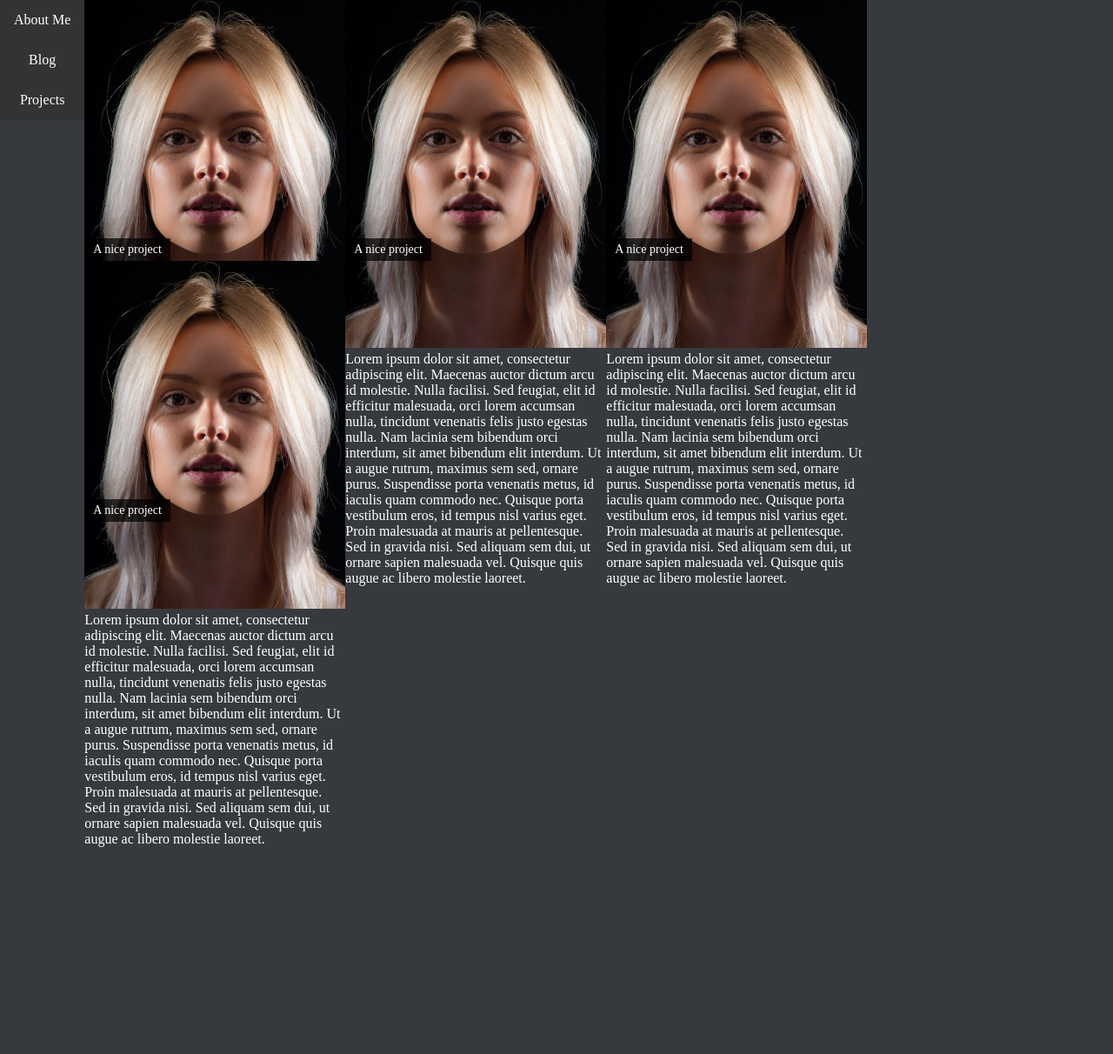
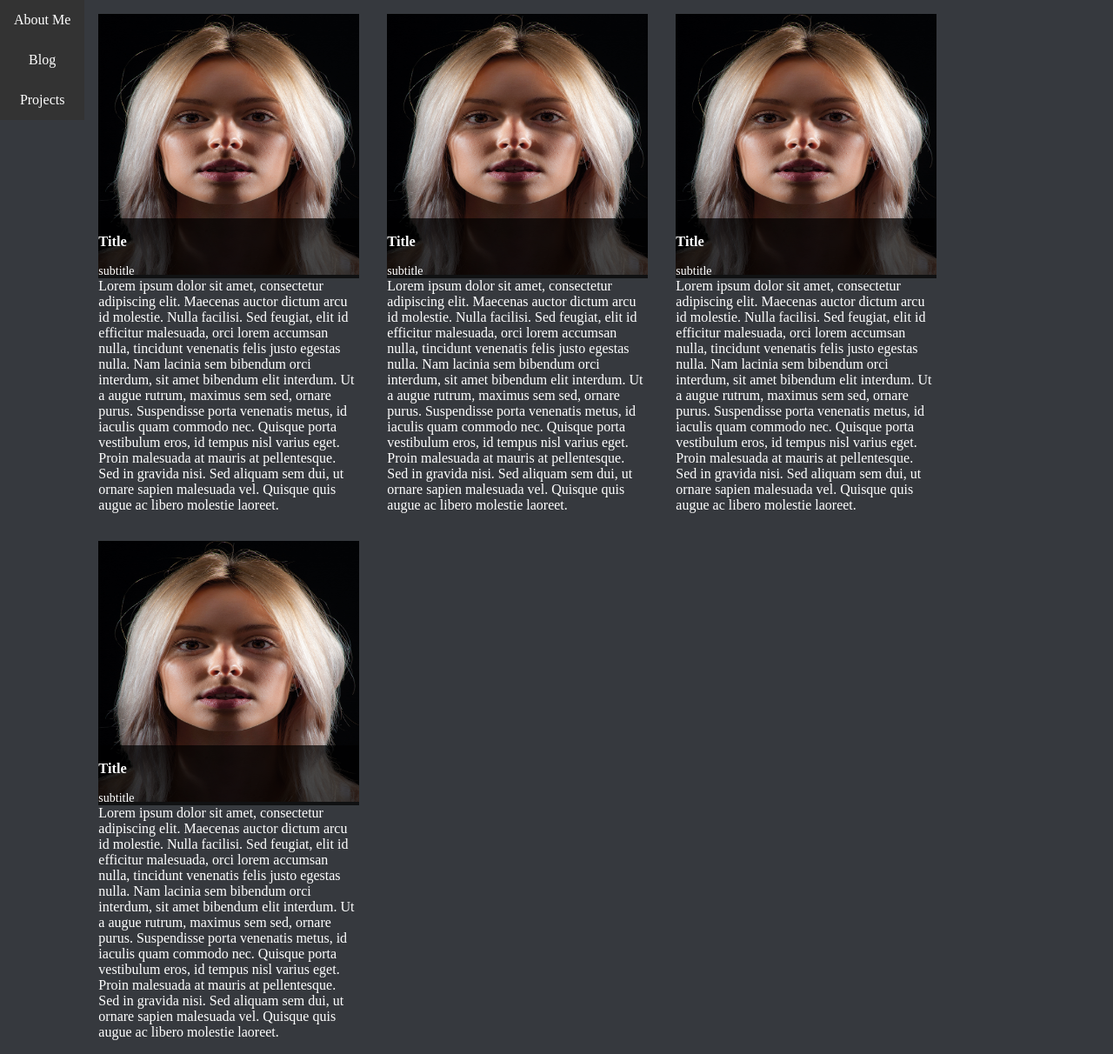
Before and after one commit to 12calert/PersonalWebsite, a Django app: page / in a window 1280 px wide. Shown: the part 18-1230 px from the top of the page at 87% size. Before the commit the page ends 992 px from the top, so only its background shows below. Run offline with Django 3.2, Linux system fonts and the light colour scheme.

Commit message:
Portfolio initial adjustment

```diff
--- a/assets/css/main.css
+++ b/assets/css/main.css
@@ -70,17 +70,28 @@ body {
 }
 
 .project-slide {
-  position: relative;
-  width: 300px;
-  height: 300px;
+  margin: 1em;
 }
 
-.text {
+.titletextspace {
   position: absolute;
   bottom: 0;
   left: 0;
   background-color: rgba(0, 0, 0, 0.7); /* Adjust the background color and opacity as needed */
   color: #fff; /* Adjust the text color as needed */
-  padding: 5px 10px;
   font-size: 14px;
+  width: 100%;
 }
+.project-slide img {
+  width: 300px;
+  height: 300px;
+}
+
+.description {
+  width: 300px;
+}
+
+.imagecontainer {
+  position: relative;
+  width: 300px; /* Adjust width as needed */
+}
--- a/templates/home.html
+++ b/templates/home.html
@@ -10,27 +10,48 @@
 <div class="project-container">
 
   <div class="project-slide">
-    <img src="{% static 'images/img1.jpg' %}" style="width:100%">
-    <div class="text">A nice project</div>
+    <div class="imagecontainer">
+      <img src="{% static 'images/img1.jpg' %}">
+      <div class="titletextspace">
+        <div class="title"><h3>Title</h3></div>
+        <div class="subtitle">subtitle</div>
+      </div>
+    </div>
     <div class="description">Lorem ipsum dolor sit amet, consectetur adipiscing elit. Maecenas auctor dictum arcu id molestie. Nulla facilisi. Sed feugiat, elit id efficitur malesuada, orci lorem accumsan nulla, tincidunt venenatis felis justo egestas nulla. Nam lacinia sem bibendum orci interdum, sit amet bibendum elit interdum. Ut a augue rutrum, maximus sem sed, ornare purus. Suspendisse porta venenatis metus, id iaculis quam commodo nec. Quisque porta vestibulum eros, id tempus nisl varius eget. Proin malesuada at mauris at pellentesque. Sed in gravida nisi. Sed aliquam sem dui, ut ornare sapien malesuada vel. Quisque quis augue ac libero molestie laoreet. </div>
   </div>
 
   <div class="project-slide">
-    <img src="{% static 'images/img1.jpg' %}" style="width:100%">
-    <div class="text">A nice project</div>
+    <div class="imagecontainer">
+      <img src="{% static 'images/img1.jpg' %}">
+      <div class="titletextspace">
+        <div class="title"><h3>Title</h3></div>
+        <div class="subtitle">subtitle</div>
+      </div>
+    </div>
     <div class="description">Lorem ipsum dolor sit amet, consectetur adipiscing elit. Maecenas auctor dictum arcu id molestie. Nulla facilisi. Sed feugiat, elit id efficitur malesuada, orci lorem accumsan nulla, tincidunt venenatis felis justo egestas nulla. Nam lacinia sem bibendum orci interdum, sit amet bibendum elit interdum. Ut a augue rutrum, maximus sem sed, ornare purus. Suspendisse porta venenatis metus, id iaculis quam commodo nec. Quisque porta vestibulum eros, id tempus nisl varius eget. Proin malesuada at mauris at pellentesque. Sed in gravida nisi. Sed aliquam sem dui, ut ornare sapien malesuada vel. Quisque quis augue ac libero molestie laoreet. </div>
   </div>
+
   <div class="project-slide">
-    <img src="{% static 'images/img1.jpg' %}" style="width:100%">
-    <div class="text">A nice project</div>
+    <div class="imagecontainer">
+      <img src="{% static 'images/img1.jpg' %}">
+      <div class="titletextspace">
+        <div class="title"><h3>Title</h3></div>
+        <div class="subtitle">subtitle</div>
+      </div>
+    </div>
     <div class="description">Lorem ipsum dolor sit amet, consectetur adipiscing elit. Maecenas auctor dictum arcu id molestie. Nulla facilisi. Sed feugiat, elit id efficitur malesuada, orci lorem accumsan nulla, tincidunt venenatis felis justo egestas nulla. Nam lacinia sem bibendum orci interdum, sit amet bibendum elit interdum. Ut a augue rutrum, maximus sem sed, ornare purus. Suspendisse porta venenatis metus, id iaculis quam commodo nec. Quisque porta vestibulum eros, id tempus nisl varius eget. Proin malesuada at mauris at pellentesque. Sed in gravida nisi. Sed aliquam sem dui, ut ornare sapien malesuada vel. Quisque quis augue ac libero molestie laoreet. </div>
   </div>
+
   <div class="project-slide">
-    <img src="{% static 'images/img1.jpg' %}" style="width:100%">
-    <div class="text">A nice project</div>
+    <div class="imagecontainer">
+      <img src="{% static 'images/img1.jpg' %}">
+      <div class="titletextspace">
+        <div class="title"><h3>Title</h3></div>
+        <div class="subtitle">subtitle</div>
+      </div>
+    </div>
     <div class="description">Lorem ipsum dolor sit amet, consectetur adipiscing elit. Maecenas auctor dictum arcu id molestie. Nulla facilisi. Sed feugiat, elit id efficitur malesuada, orci lorem accumsan nulla, tincidunt venenatis felis justo egestas nulla. Nam lacinia sem bibendum orci interdum, sit amet bibendum elit interdum. Ut a augue rutrum, maximus sem sed, ornare purus. Suspendisse porta venenatis metus, id iaculis quam commodo nec. Quisque porta vestibulum eros, id tempus nisl varius eget. Proin malesuada at mauris at pellentesque. Sed in gravida nisi. Sed aliquam sem dui, ut ornare sapien malesuada vel. Quisque quis augue ac libero molestie laoreet. </div>
   </div>
-</div>
 
 <script>
 
```
